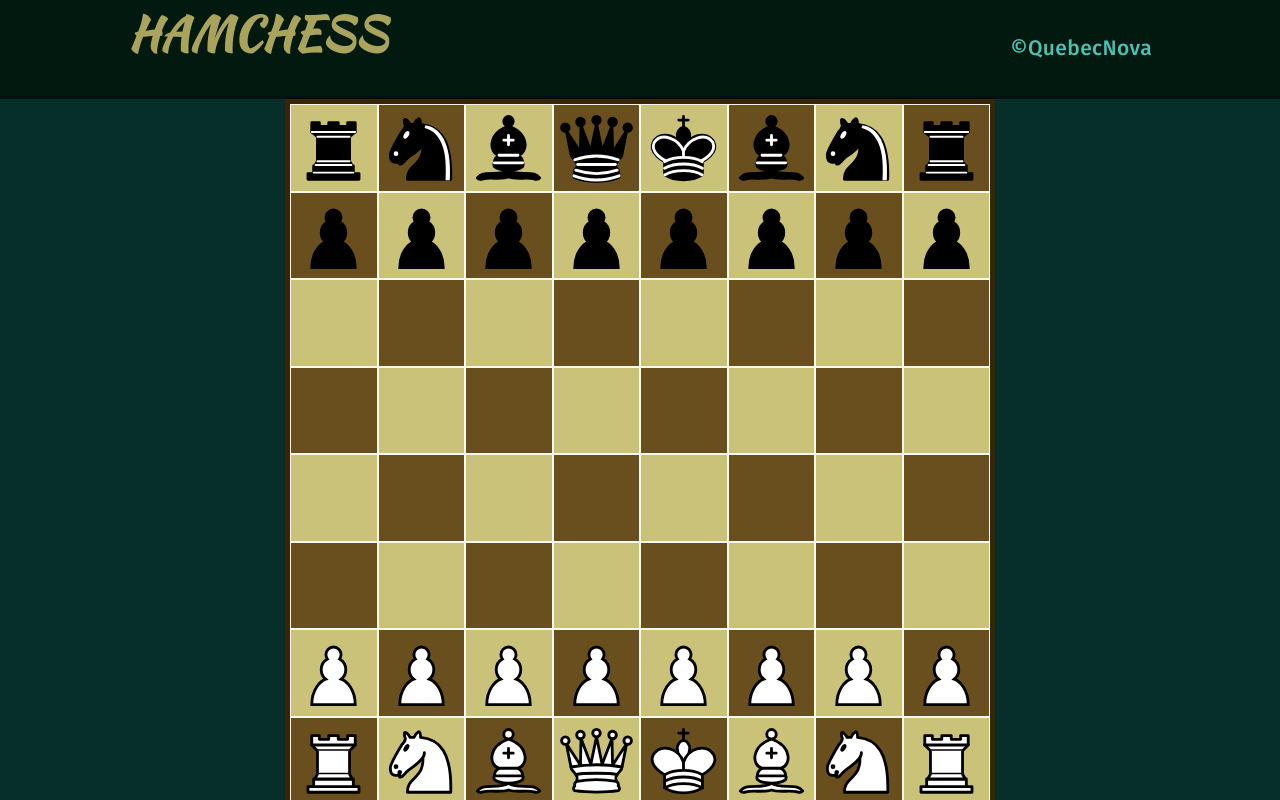
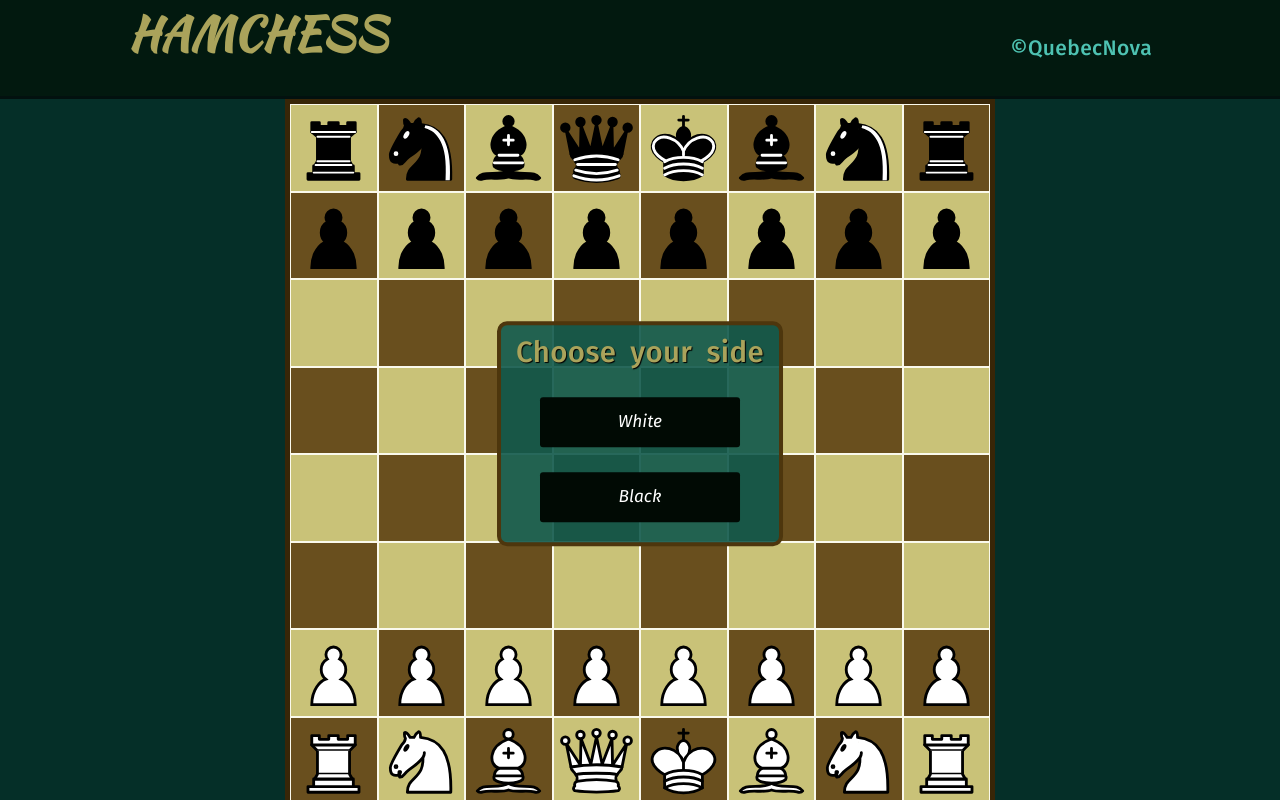
Before and after one commit to QuebecNova/Chess-on-React, a React (Create React App) app: page / in a window 1280 px wide. Built offline with nearby package versions, Linux system fonts and the light colour scheme.

Commit message:
added that user can choose which color to play

```diff
--- a/src/components/Board.tsx
+++ b/src/components/Board.tsx
@@ -13,6 +13,7 @@ import Promotion from './Promotion';
 import settings from '../configs/settings';
 import Coords from '../interfaces/Coords';
 import IPiece from '../interfaces/IPiece';
+import DefineSide from './DefineSide';
 
 const makedMoves = []
 const rawMakedMoves = []
@@ -34,6 +35,7 @@ export default function Board() : ReactElement {
     const [castleAvailable, setCastleAvailable] = useState <Array<string>>([])
     const [enpassantAvailable, setEnpassantAvailable] = useState <string>(null)
     const [promotedField, setPromotedField] = useState<string>(null)
+    const [variant, setVariant] = useState<string>(settings.choosenVariant)
     const [turn, setTurn] = useState <string>('White')
 
     const chessBoardRef = useRef<HTMLDivElement>(null)
@@ -84,7 +86,7 @@ export default function Board() : ReactElement {
 
         const fieldCoords = {row: 0, col: 0}
 
-        if (settings.choosenVariant === 'black') {
+        if (variant === 'black') {
             x = yCoord
             y = xCoord
         }
@@ -92,7 +94,7 @@ export default function Board() : ReactElement {
         fieldSizes.forEach((fieldStartsOn, index) => {
         if (x >= fieldStartsOn && x <= fieldSizes[index + 1]) {
             const row = index + 1
-            settings.choosenVariant === 'black' ? fieldCoords.col = row : fieldCoords.row = row
+            variant === 'black' ? fieldCoords.col = row : fieldCoords.row = row
         }
         })
 
@@ -100,7 +102,7 @@ export default function Board() : ReactElement {
         fieldSizesReversed.forEach((fieldStartsOn, index) => {
         if (y <= fieldStartsOn && y >= fieldSizesReversed[index + 1]) {
             const col = index + 1
-            settings.choosenVariant === 'black' ? fieldCoords.row = col : fieldCoords.col = col
+            variant === 'black' ? fieldCoords.row = col : fieldCoords.col = col
         }
         })
 
@@ -167,7 +169,7 @@ export default function Board() : ReactElement {
             const mated = allLegalMoves.every(legalMoves => legalMoves.length === 0);
 
             if(mated) {
-                if (settings.choosenVariant === 'white') {
+                if (variant === 'white') {
                     if (turn === 'Black') sounds.win.play()
                     if (turn === 'White') sounds.lose.play()
                 } else {
@@ -375,10 +377,12 @@ export default function Board() : ReactElement {
     }
 
     return (
-        <div className='board' ref={chessBoardRef} onMouseMove={e => dragMove(e)} >
+        <div className='board' ref={chessBoardRef} onMouseMove={e => dragMove(e)}>
+            <DefineSide setVariant={setVariant}/>
             <PieceFields
                 squares={squares}
                 activeFields={activeFields}
+                variant={variant}
                 dragStart={dragStart}
                 dragMove={dragMove}
                 drop={drop}
--- /dev/null
+++ b/src/components/DefineSide.tsx
@@ -0,0 +1,34 @@
+import React, { useState } from 'react'
+import sounds from '../services/sounds'
+
+type Props = {
+    setVariant: React.Dispatch<React.SetStateAction<string>>
+}
+
+export default function DefineSide({ setVariant }: Props) {
+
+    const [active, setActive] = useState<boolean>(true)
+
+    function setSide(color = 'white') : void {
+        if (color === 'black') {
+            setVariant('black')
+        } else {
+            setVariant('white')
+        }
+
+        sounds.newGame.play()
+        setActive(false)
+    }
+
+  return (
+    <div className={`board__define-side ${active ? 'active' : 'inactive'}`}>
+        <p>Choose your side</p>
+        <button className='custom-btn btn-5' onClick={() => setSide('white')}>
+            <span>White</span>
+        </button>
+        <button className='custom-btn btn-5' onClick={() => setSide('black')}>
+            <span>Black</span>
+        </button>
+    </div>
+  )
+}
--- a/src/components/MatedMessage.tsx
+++ b/src/components/MatedMessage.tsx
@@ -11,7 +11,9 @@ export default function MatedMessage({turn, restartGame, mated}: MatedMessagePro
     <div className={`board__mated ${mated ? 'active' : 'inactive'}`}>
         <p>Mate!</p>
         <p>{turn === 'White' ? 'Black' : 'White'} player wins!</p>
-        <button className="custom-btn btn-5" onClick={() => restartGame()}><span>New game</span></button>
+        <button className="custom-btn btn-5" onClick={() => restartGame()}>
+            <span>New game</span>
+        </button>
     </div>
   )
 }
--- a/src/components/PieceFields.tsx
+++ b/src/components/PieceFields.tsx
@@ -1,10 +1,11 @@
-import React, { ReactElement } from 'react'
+import React, { ReactElement, useState } from 'react'
 import even from '../services/even'
 import settings from '../configs/settings';
 
 type PieceFieldsProps = {
     squares: object;
     activeFields: object;
+    variant: string;
     dragStart: (e : any) => void;
     dragMove: (e : any) => void;
     drop: (e : any) => void;
@@ -12,17 +13,15 @@ type PieceFieldsProps = {
 }
 
 export default function PieceFields(props : PieceFieldsProps) : ReactElement {
-
     const {
         squares,
         activeFields,
+        variant,
         dragStart,
         dragMove,
         drop,
         touch2Mouse
     } = props
-
-    const variant = settings.choosenVariant
 
     const board = []
 
--- a/src/components/Promotion.tsx
+++ b/src/components/Promotion.tsx
@@ -31,7 +31,7 @@ export default function Promotion(props: Props) : ReactElement {
     const bishop = new Bishop(turnReversed)
     const rook = new Rook(turnReversed)
 
-    function transformPiece(piece : IPiece) {
+    function transformPiece(piece : IPiece) : void {
         squares[promotedField] = piece
 
         const pieceOnField = {
--- a/src/css/board.css
+++ b/src/css/board.css
@@ -37,7 +37,7 @@
     background-color: rgb(16, 88, 76);
 }
 
-.board__mated, .board__promotion {
+.board__mated, .board__promotion, .board__define-side {
     position: absolute;
     display: flex;
     justify-content: center;
@@ -50,6 +50,10 @@
     left: 50%;
     top: 50%;
     transform: translate(-50%, -35%);
+}
+
+.board__define-side p {
+    margin: 5px 15px 0px 15px;
 }
 
 .board__mated {
@@ -79,71 +83,3 @@ div .active {
     opacity: 1;
     transition: opacity 0.3s ease;
 }
-
-.custom-btn {
-    width: 130px;
-    height: 40px;
-    padding: 10px 25px;
-    border: 2px solid #000;
-    border-radius: 3px;
-    font-family: 'Lato', sans-serif;
-    font-weight: 500;
-    background: transparent;
-    cursor: pointer;
-    transition: all 0.3s ease;
-    position: relative;
-    display: inline-block;
-}
-
-.btn-5 {
-    background: rgb(1, 10, 4);
-    color: #fff;
-    line-height: 42px;
-    padding: 0;
-    border: none;
-}
-
-.btn-5 span {
-    color: rgb(197, 191, 124);
-    font-size: 1.3em;
-    font-family: 'fira_sansitalic';
-}
-
-.btn-5:hover {
-    background: rgb(228, 230, 210);
-    color: #000;
-     box-shadow:
-     -1px -1px 20px 0px #fff9,
-     -1px -1px 5px 0px #fff9,
-     7px 7px 20px 0px #0002,
-     4px 4px 5px 0px #0001;
-}
-
-.btn-5:hover span {
-    color: rgb(0, 0, 0);
-}
-
-.btn-5:before,
-.btn-5:after{
-    content:'';
-    position:absolute;
-    top:0;
-    right:0;
-    height:2px;
-    width:0;
-    background: #000;
-    transition:400ms ease all;
-}
-
-.btn-5:after{
-    right:inherit;
-    top:inherit;
-    left:0;
-    bottom:0;
-}
-
-.btn-5:hover:before,
-.btn-5:hover:after{
-    width:100%;
-    transition:800ms ease all;
-}
--- /dev/null
+++ b/src/css/button.css
@@ -0,0 +1,81 @@
+.custom-btn {
+    width: 130px;
+    height: 40px;
+    padding: 10px 25px;
+    border: 2px solid #000;
+    border-radius: 3px;
+    font-family: 'Lato', sans-serif;
+    font-weight: 500;
+    background: transparent;
+    cursor: pointer;
+    transition: all 0.3s ease;
+    position: relative;
+    display: inline-block;
+}
+
+.btn-5 {
+    background: rgb(1, 10, 4);
+    color: #fff;
+    line-height: 42px;
+    padding: 0;
+    border: none;
+}
+
+.btn-5 span {
+    color: rgb(197, 191, 124);
+    font-size: 1.3em;
+    font-family: 'fira_sansitalic';
+}
+
+.btn-5:hover {
+    background: rgb(228, 230, 210);
+    color: #000;
+     box-shadow:
+     -1px -1px 20px 0px #fff9,
+     -1px -1px 5px 0px #fff9,
+     7px 7px 20px 0px #0002,
+     4px 4px 5px 0px #0001;
+}
+
+.btn-5:hover span {
+    color: rgb(0, 0, 0);
+}
+
+.btn-5:before,
+.btn-5:after{
+    content:'';
+    position:absolute;
+    top:0;
+    right:0;
+    height:2px;
+    width:0;
+    background: #000;
+    transition:400ms ease all;
+}
+
+.btn-5:after{
+    right:inherit;
+    top:inherit;
+    left:0;
+    bottom:0;
+}
+
+.btn-5:hover:before,
+.btn-5:hover:after{
+    width:100%;
+    transition:800ms ease all;
+}
+
+.board__define-side button {
+    width: 200px;
+    height: 50px;
+    margin: 20px
+}
+
+.board__define-side button span {
+    color: white;
+}
+
+.board__define-side button:nth-child(3) {
+    margin-top: 5px
+}
--- a/src/css/index.css
+++ b/src/css/index.css
@@ -2,6 +2,7 @@
 @import 'board.css';
 @import 'pieces.css';
 @import 'fonts.css';
+@import 'button.css';
 @import 'mediaQueries.css';
 
 * {
```
